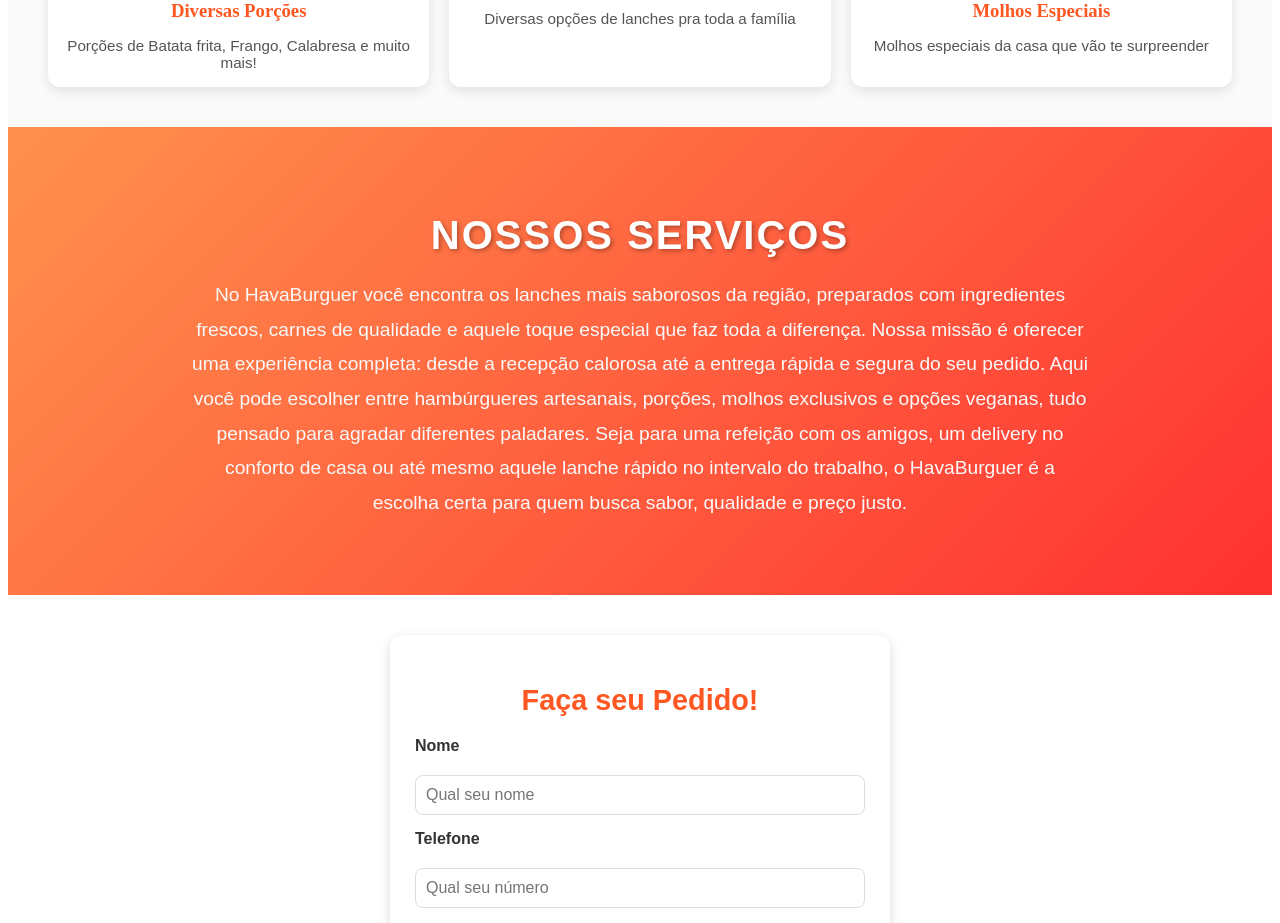
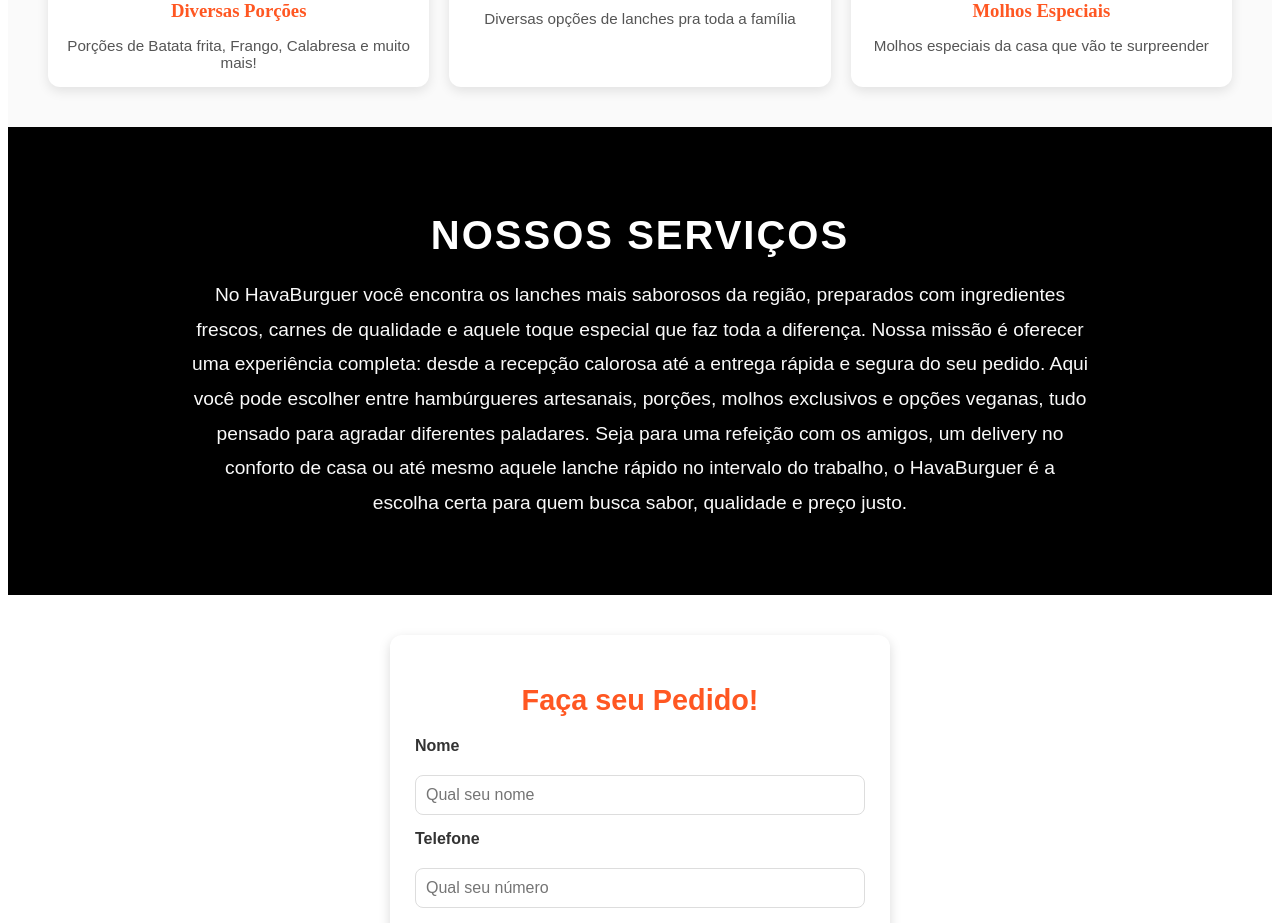
Before and after one commit to eduardodossantos03/HavaBurguer, a React (Vite) app: page / in a window 1280 px wide. Shown: the part 1100-2023 px from the top of the page. Built offline with nearby package versions, Linux system fonts and the light colour scheme.

Commit message:
servicos.css

```diff
--- a/src/components/Servico/servicos.css
+++ b/src/components/Servico/servicos.css
@@ -4,7 +4,7 @@
   align-items: center;
   justify-content: center;
   padding: 60px 20px;
-  background: linear-gradient(135deg, #ff914d, #ff3131);
+  background: black;
   color: #fff;
   text-align: center;
 }
```
